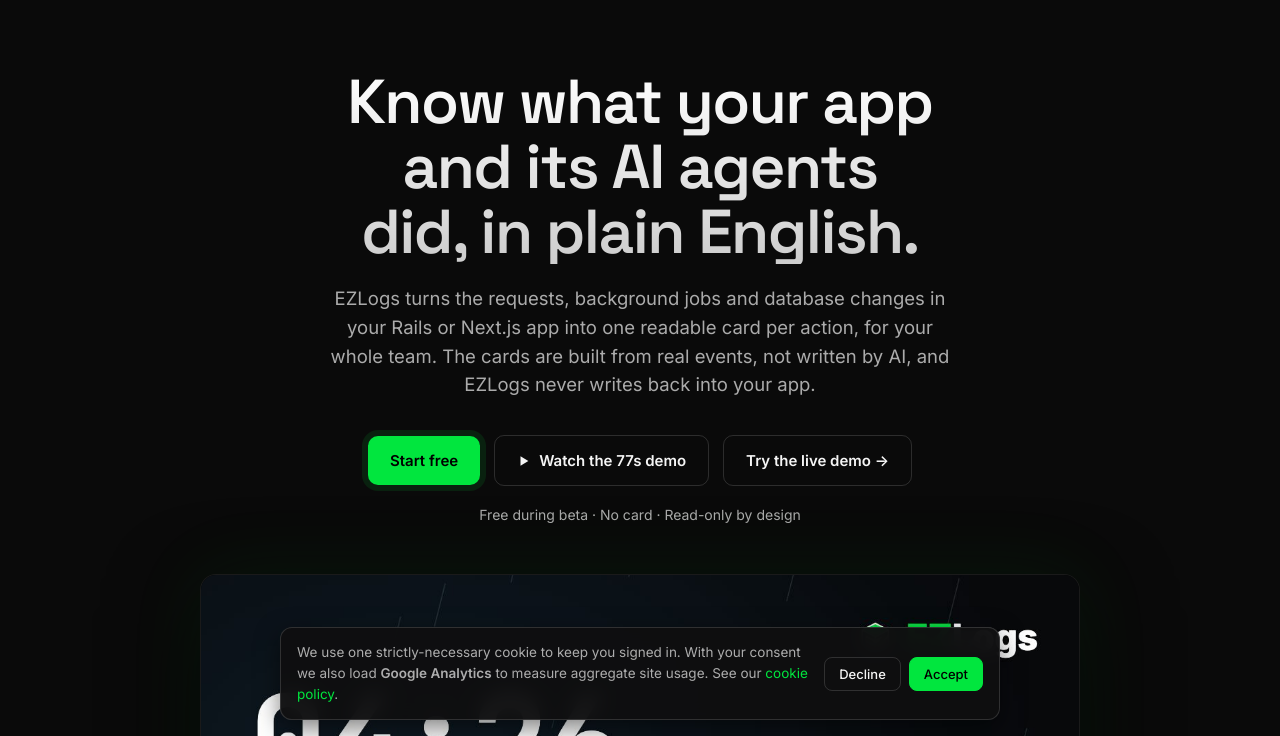
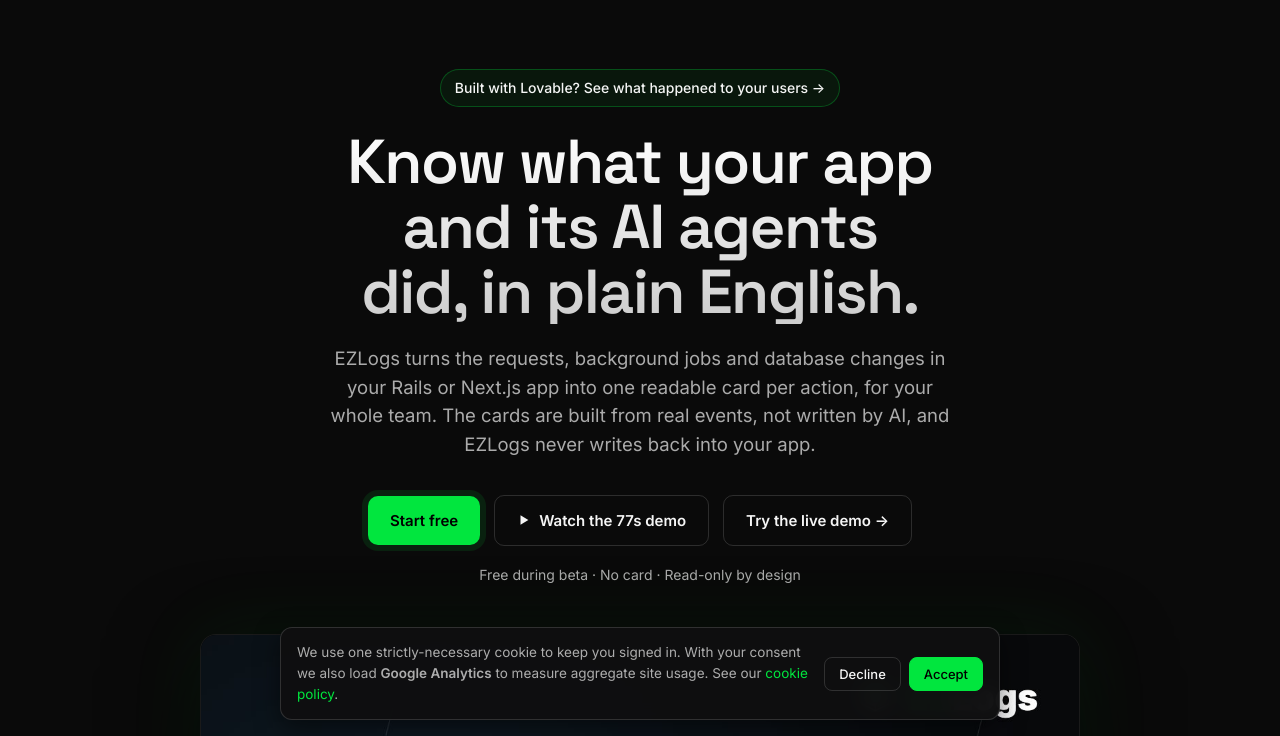
Before and after one commit to dezsirazvan/ezlogs-landing, a plain HTML site: page index.html in a window 1280 px wide. Shown: the part 64-800 px from the top of the page. Drawn offline with Linux system fonts and the light colour scheme.

Commit message:
site: publish 2026-11-24 12:17 UTC

```diff
--- a/index.html
+++ b/index.html
@@ -396,6 +396,13 @@
       color: var(--muted);
       line-height: 1.55;
     }
+    .hero__band { margin: 0 0 22px; text-align: center; }
+    .hero__band a {
+      display: inline-block; padding: 7px 14px; border-radius: 999px;
+      background: rgba(1, 230, 62, 0.06); border: 1px solid rgba(1, 230, 62, 0.28);
+      color: var(--text); font-size: 14px; font-weight: 500; text-decoration: none;
+    }
+    .hero__band a:hover { border-color: rgba(1, 230, 62, 0.55); }
     .hero__ctas {
       display: flex; gap: 14px; justify-content: center; align-items: center; flex-wrap: wrap;
       margin-bottom: 18px;
@@ -697,6 +704,7 @@
   <!-- Hero -->
   <section class="hero">
     <div class="hero__inner">
+      <p class="hero__band"><a href="/lovable/">Built with Lovable? See what happened to your users &rarr;</a></p>
       <h1 class="hero__title">Know what your app and its AI agents did, in plain English.</h1>
       <p class="hero__sub">EZLogs turns the requests, background jobs and database changes in your Rails or Next.js app into one readable card per action, for your whole team. The cards are built from real events, not written by AI, and EZLogs never writes back into your app.</p>
       <div class="hero__ctas">
```
